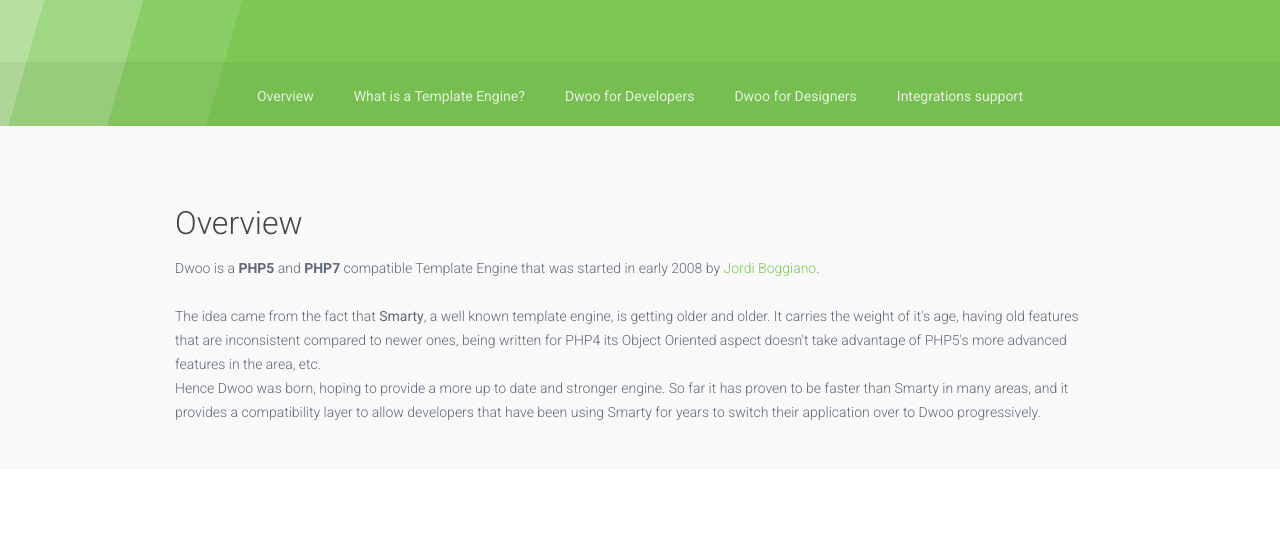
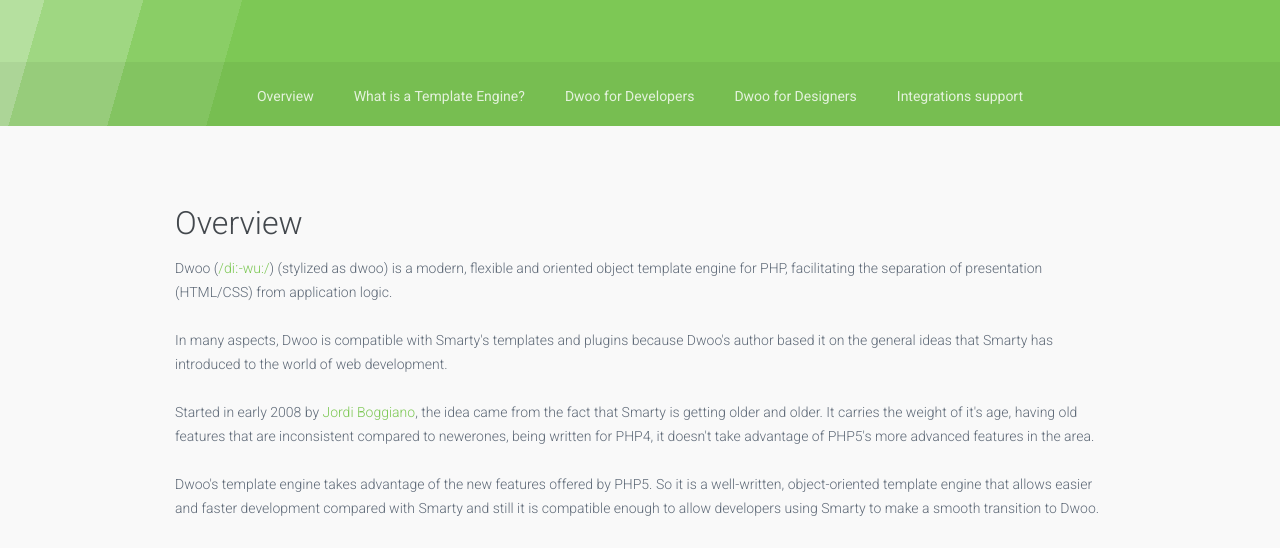
Before and after one commit to dwoo-project/docs, a Jekyll site: the page built from what-dwoo.html, in a window 1280 px wide and 1400 px high, scrolled down 338 px. Shown: the top 548 px of the window. Built offline with Jekyll 4.4.1, drawn with Linux system fonts in a browser that asks for light colours; nearby versions of some CDN libraries; some of the changed text lies outside the part shown.

Commit message:
Add images, update text `overview`

```diff
--- a/what-dwoo.html
+++ b/what-dwoo.html
@@ -10,15 +10,29 @@
         <div class="container">
             <h2 class="mb-15">Overview</h2>
             <p>
-                Dwoo is a <strong>PHP5</strong> and <strong>PHP7</strong> compatible Template Engine that was started
-                in early 2008 by <a href="//github.com/Seldaek" target="_blank">Jordi Boggiano</a>.<br><br>
-                The idea came from the fact that <b>Smarty</b>, a well known template engine, is getting older and
-                older. It carries the weight of it's age, having old features that are inconsistent compared to newer
-                ones, being written for PHP4 its Object Oriented aspect doesn't take advantage of PHP5's more advanced
-                features in the area, etc.<br>Hence Dwoo was born, hoping to provide a more up to date and stronger
-                engine. So far it has proven to be faster than Smarty in many areas, and it provides a compatibility
-                layer to allow developers that have been using Smarty for years to switch their application over to Dwoo
-                progressively.
+                Dwoo (<a href="https://en.wikipedia.org/wiki/Help:IPA_for_English" target="_blank">/diː-wu:/</a>)
+                (stylized as dwoo) is a modern, flexible and oriented object template engine for PHP, facilitating the
+                separation of presentation (HTML/CSS) from application logic.<br><br>
+
+                In many aspects, Dwoo is compatible with Smarty's templates and plugins because Dwoo's author based it
+                on the general ideas that Smarty has introduced to the world of web development.<br><br>
+
+                Started in early 2008 by <a href="//github.com/Seldaek" target="_blank">Jordi Boggiano</a>, the idea
+                came from the fact that Smarty is getting older and older. It carries the weight of it's age, having
+                old features that are inconsistent compared to newerones, being written for PHP4, it doesn't take
+                advantage of PHP5's more advanced features in the area.<br><br>
+
+                Dwoo's template engine takes advantage of the new features offered by PHP5. So it is a well-written,
+                object-oriented template engine that allows easier and faster development compared with Smarty and still
+                it is compatible enough to allow developers using Smarty to make a smooth transition to Dwoo.<br><br>
+
+                Since 2013, a new author push the project back on track following a time of non-activity of the project.
+                New releases has been pushed online to make Dwoo more stable than before, fixing issues, making
+                package available on <a href="https://packagist.org/packages/dwoo/dwoo" target="_blank">packagist.org</a>
+                for everyone and adding new features.<br><br>
+
+                Dwoo template engine is released under a modified
+                <a href="https://www.gnu.org/licenses/lgpl-3.0.en.html" target="_blank">LGPLv3</a> license.
             </p>
         </div>
     </section>
@@ -40,7 +54,7 @@
                     </p>
                 </div>
                 <div class="col-xs-12 col-sm-5 col-md-5 offset-md-1">
-                    <img src="https://upload.wikimedia.org/wikipedia/en/a/a2/TempEngWeb016.svg">
+                    <img src="/assets/img/template-engine.png" class="img-responsive">
                 </div>
             </div>
         </div>
@@ -57,10 +71,21 @@
     </section>
     <section id="integrations" class="bgc-light-gray pb-30 pt-80">
         <div class="container">
-            <h2 class="mb-15">Integration Adapters</h2>
-            <p>
-                Dwoo provide integration adapters for other product such as CMS and Frameworks.
-            </p>
+            <h2 class="mb-15">Adapters</h2>
+            <div class="row">
+                <div class="col-xs-12 col-sm-7 col-md-6">
+                    <p>
+                        Dwoo offers adapters that help developers integrate it into web frameworks.<br><br>
+                        Originally Dwoo, offers adapters for web frameworks such as CakePHP, Zend Framework, Code
+                        Igniter, Agavi and Yii.<br>
+                        Since the version <strong>1.3.6</strong> a new adapter for Symfony is now available.<br><br>
+                        For more information about adapters, go to the <a href="/integrations/">integrations</a> page.
+                    </p>
+                </div>
+                <div class="col-xs-12 col-sm-5 col-md-5 offset-md-1">
+                    <img src="/assets/img/adapter.png" class="img-responsive">
+                </div>
+            </div>
         </div>
     </section>
 </div>
```
Also changed, not shown: assets/img/adapter.png (added), assets/img/template-engine.png (added).
